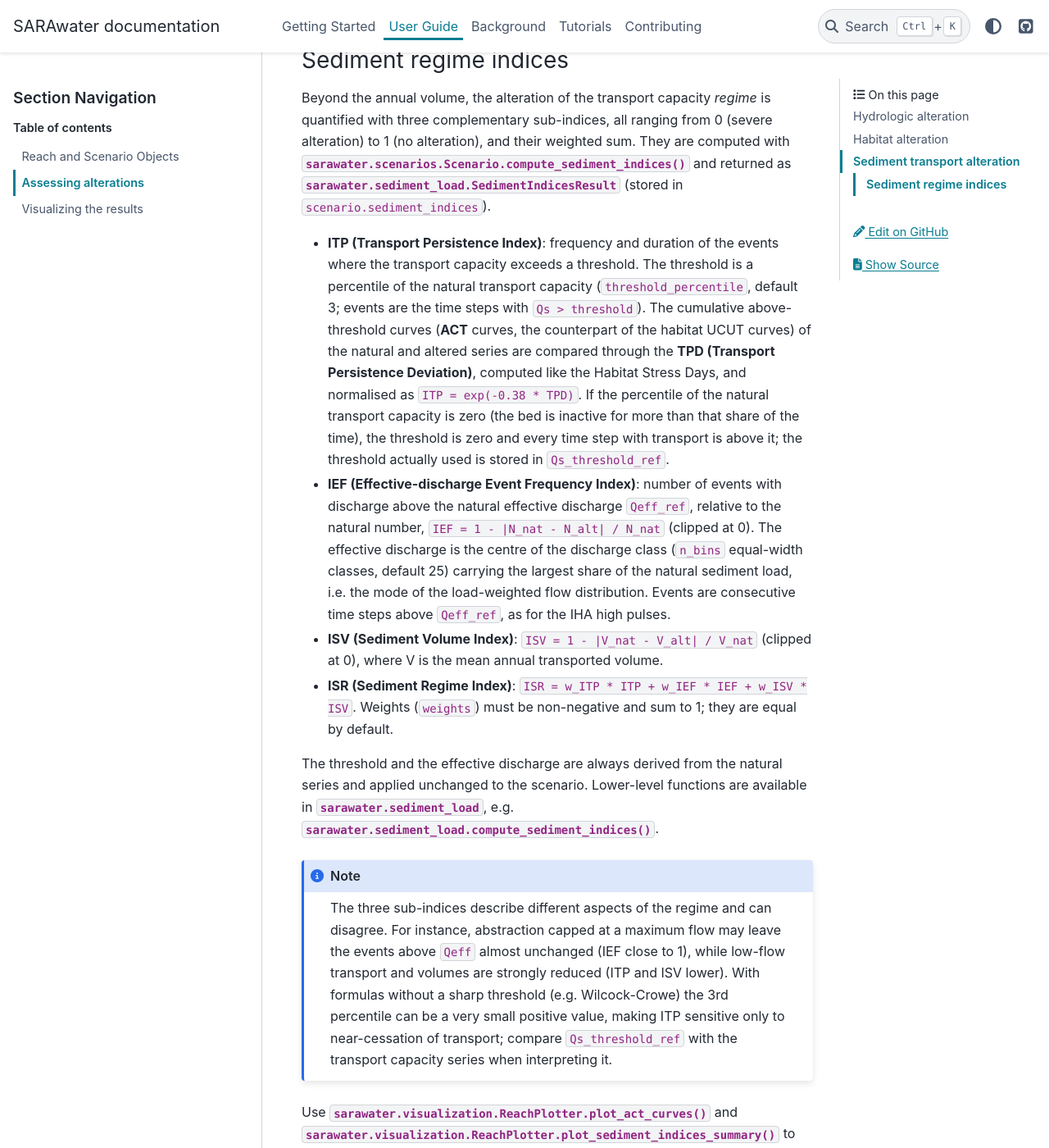
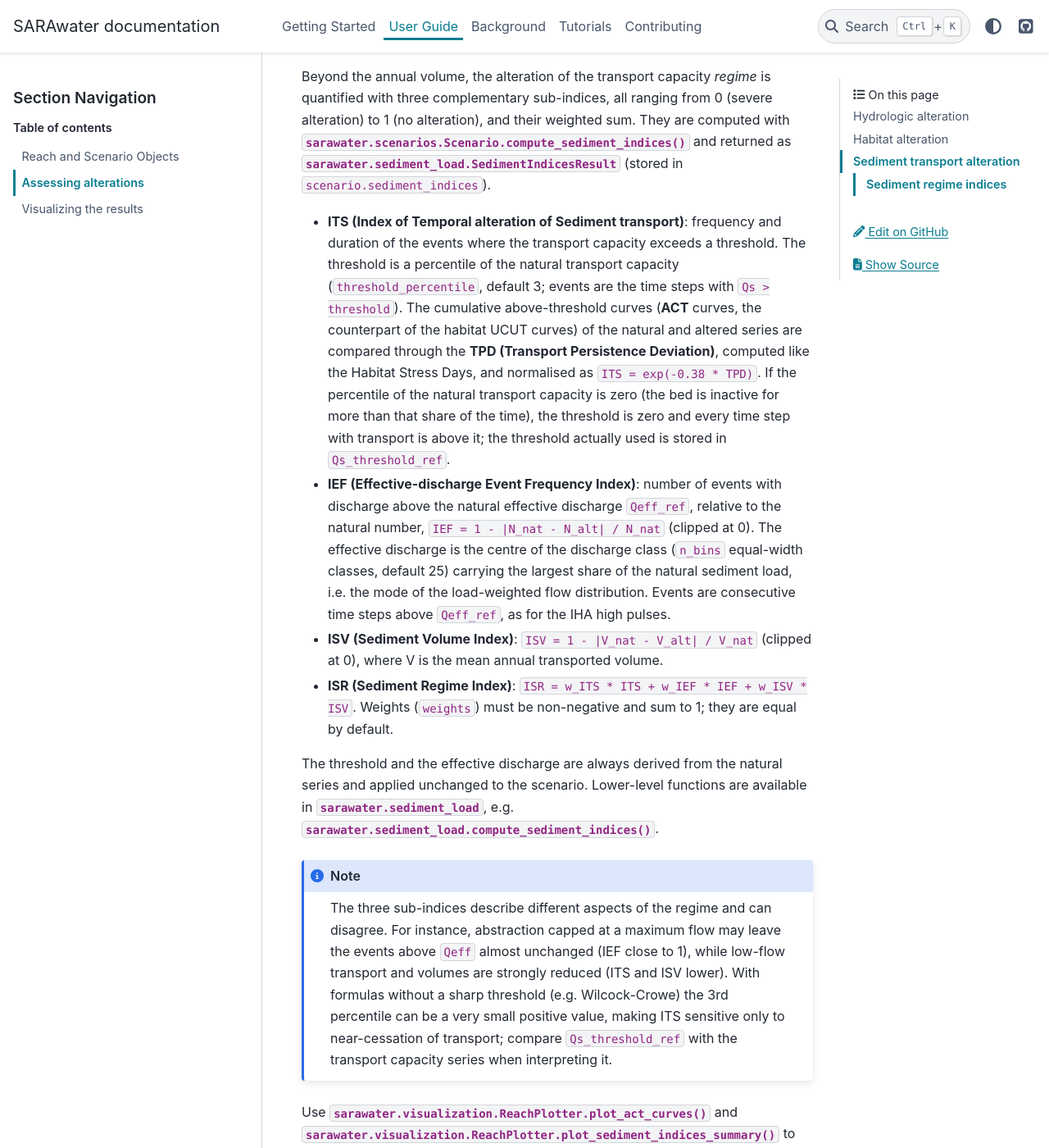
Before and after one commit to sara-acqua/sarawater, a Sphinx documentation site: the page built from docs/source/user-guide/assessing-alterations.md, in a window 1280 px wide and 1400 px high, scrolled down 3918 px. Shown: the whole window at 82% size. Built offline with Sphinx 7.4.7 and the PyData theme 0.15.4, drawn with Linux system fonts in a browser that asks for light colours; pages that are not in the unit, such as notebooks, are missing from menus; some of the changed text lies outside the part shown.

Commit message:
rename ITP to ITS, minor refactoring

````diff
--- a/docs/source/user-guide/assessing-alterations.md
+++ b/docs/source/user-guide/assessing-alterations.md
@@ -96,15 +96,15 @@
 
 Beyond the annual volume, the alteration of the transport capacity *regime* is quantified with three complementary sub-indices, all ranging from 0 (severe alteration) to 1 (no alteration), and their weighted sum. They are computed with {py:meth}`sarawater.scenarios.Scenario.compute_sediment_indices` and returned as {py:class}`sarawater.sediment_load.SedimentIndicesResult` (stored in ``scenario.sediment_indices``).
 
-- **ITP (Transport Persistence Index)**: frequency and duration of the events where the transport capacity exceeds a threshold. The threshold is a percentile of the natural transport capacity (``threshold_percentile``, default 3; events are the time steps with ``Qs > threshold``). The cumulative above-threshold curves (**ACT** curves, the counterpart of the habitat UCUT curves) of the natural and altered series are compared through the **TPD (Transport Persistence Deviation)**, computed like the Habitat Stress Days, and normalised as ``ITP = exp(-0.38 * TPD)``. If the percentile of the natural transport capacity is zero (the bed is inactive for more than that share of the time), the threshold is zero and every time step with transport is above it; the threshold actually used is stored in ``Qs_threshold_ref``.
+- **ITS (Index of Temporal alteration of Sediment transport)**: frequency and duration of the events where the transport capacity exceeds a threshold. The threshold is a percentile of the natural transport capacity (``threshold_percentile``, default 3; events are the time steps with ``Qs > threshold``). The cumulative above-threshold curves (**ACT** curves, the counterpart of the habitat UCUT curves) of the natural and altered series are compared through the **TPD (Transport Persistence Deviation)**, computed like the Habitat Stress Days, and normalised as ``ITS = exp(-0.38 * TPD)``. If the percentile of the natural transport capacity is zero (the bed is inactive for more than that share of the time), the threshold is zero and every time step with transport is above it; the threshold actually used is stored in ``Qs_threshold_ref``.
 - **IEF (Effective-discharge Event Frequency Index)**: number of events with discharge above the natural effective discharge ``Qeff_ref``, relative to the natural number, ``IEF = 1 - |N_nat - N_alt| / N_nat`` (clipped at 0). The effective discharge is the centre of the discharge class (``n_bins`` equal-width classes, default 25) carrying the largest share of the natural sediment load, i.e. the mode of the load-weighted flow distribution. Events are consecutive time steps above ``Qeff_ref``, as for the IHA high pulses.
 - **ISV (Sediment Volume Index)**: ``ISV = 1 - |V_nat - V_alt| / V_nat`` (clipped at 0), where V is the mean annual transported volume.
-- **ISR (Sediment Regime Index)**: ``ISR = w_ITP * ITP + w_IEF * IEF + w_ISV * ISV``. Weights (``weights``) must be non-negative and sum to 1; they are equal by default.
+- **ISR (Sediment Regime Index)**: ``ISR = w_ITS * ITS + w_IEF * IEF + w_ISV * ISV``. Weights (``weights``) must be non-negative and sum to 1; they are equal by default.
 
 The threshold and the effective discharge are always derived from the natural series and applied unchanged to the scenario. Lower-level functions are available in {py:mod}`sarawater.sediment_load`, e.g. {py:func}`sarawater.sediment_load.compute_sediment_indices`.
 
 ```{note}
-The three sub-indices describe different aspects of the regime and can disagree. For instance, abstraction capped at a maximum flow may leave the events above ``Qeff`` almost unchanged (IEF close to 1), while low-flow transport and volumes are strongly reduced (ITP and ISV lower). With formulas without a sharp threshold (e.g. Wilcock-Crowe) the 3rd percentile can be a very small positive value, making ITP sensitive only to near-cessation of transport; compare ``Qs_threshold_ref`` with the transport capacity series when interpreting it.
+The three sub-indices describe different aspects of the regime and can disagree. For instance, abstraction capped at a maximum flow may leave the events above ``Qeff`` almost unchanged (IEF close to 1), while low-flow transport and volumes are strongly reduced (ITS and ISV lower). With formulas without a sharp threshold (e.g. Wilcock-Crowe) the 3rd percentile can be a very small positive value, making ITS sensitive only to near-cessation of transport; compare ``Qs_threshold_ref`` with the transport capacity series when interpreting it.
 ```
 
 Use {py:meth}`sarawater.visualization.ReachPlotter.plot_act_curves` and {py:meth}`sarawater.visualization.ReachPlotter.plot_sediment_indices_summary` to visualise the results.
````
Also changed, not shown: other parts of docs/source/user-guide/assessing-alterations.md (+2 -2 lines), docs/source/user-guide/reach-scenario-objects.md (+1 -1 lines), docs/source/user-guide/visualizing-results.md (+1 -1 lines), .github/copilot-instructions.md, 7 other files.
